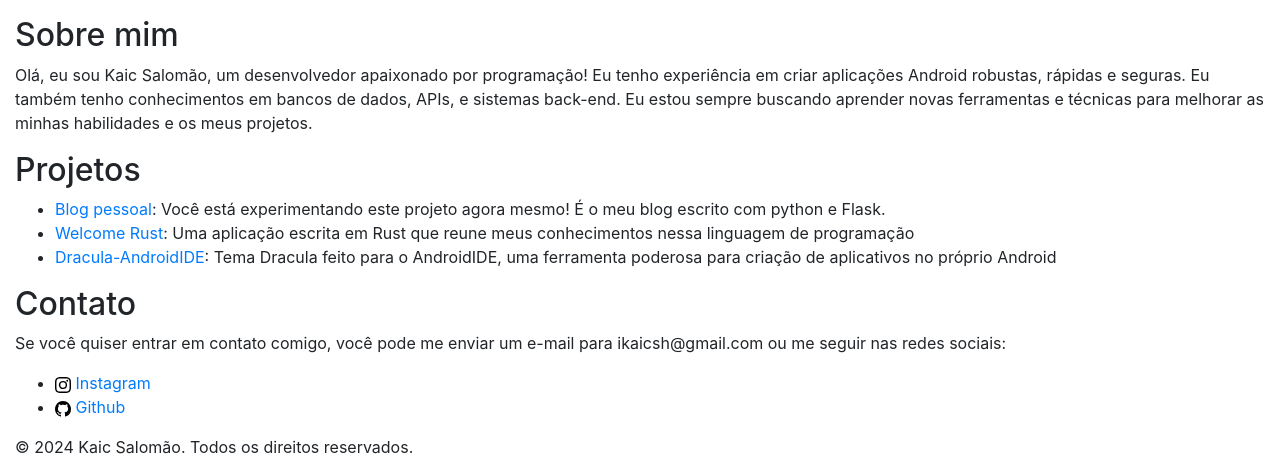
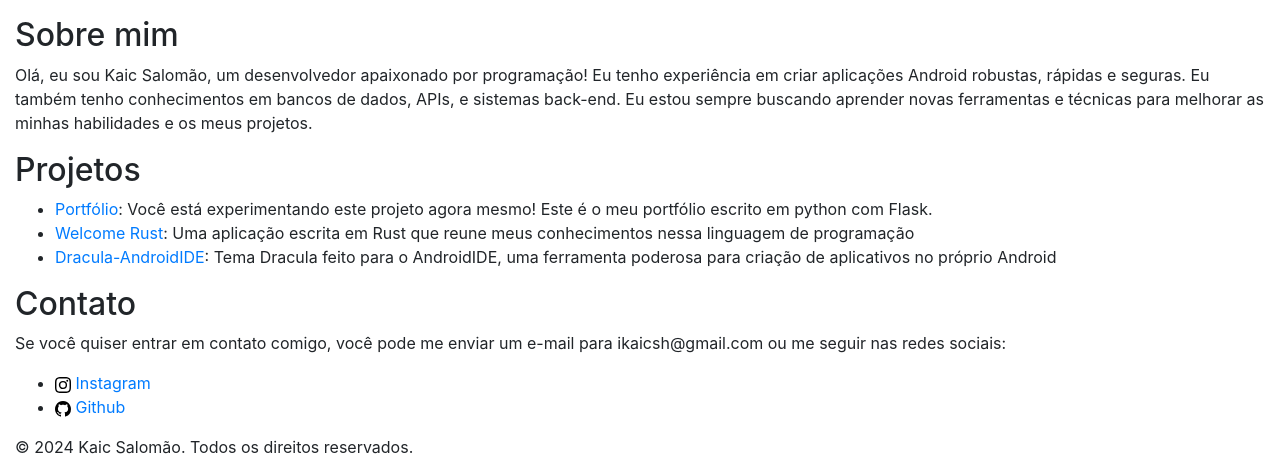
Before and after one commit to kaicsalomao/portfolio, a Flask app: page / in a window 1280 px wide. Shown: the part 105-566 px from the top of the page. Run offline with Flask 3, Linux system fonts and the light colour scheme; some libraries are stand-ins or nearby versions.

Commit message:
Corrigir palavra para portfólio

```diff
--- a/templates/index.html
+++ b/templates/index.html
@@ -34,7 +34,7 @@
                 <!-- Criar um elemento ul para a lista de projetos -->
                 <ul>
                     <!-- Criar um elemento li para cada projeto -->
-                    <li><a href="https://github.com/kaicsm/blog">Blog pessoal</a>: Você está experimentando este projeto agora mesmo! É o meu blog escrito com python e Flask.</li>
+                    <li><a href="https://github.com/kaicsm/portfolio">Portfólio</a>: Você está experimentando este projeto agora mesmo! Este é o meu portfólio escrito em python com Flask.</li>
                     <li><a href="https://github.com/kaicsm/welcome-rs">Welcome Rust</a>: Uma aplicação escrita em Rust que reune meus conhecimentos nessa linguagem de programação</li>
                     <li><a href="https://github.com/kaicsm/dracula-androidide">Dracula-AndroidIDE</a>: Tema Dracula feito para o AndroidIDE, uma ferramenta poderosa para criação de aplicativos no próprio Android</li>
                 </ul>
```
